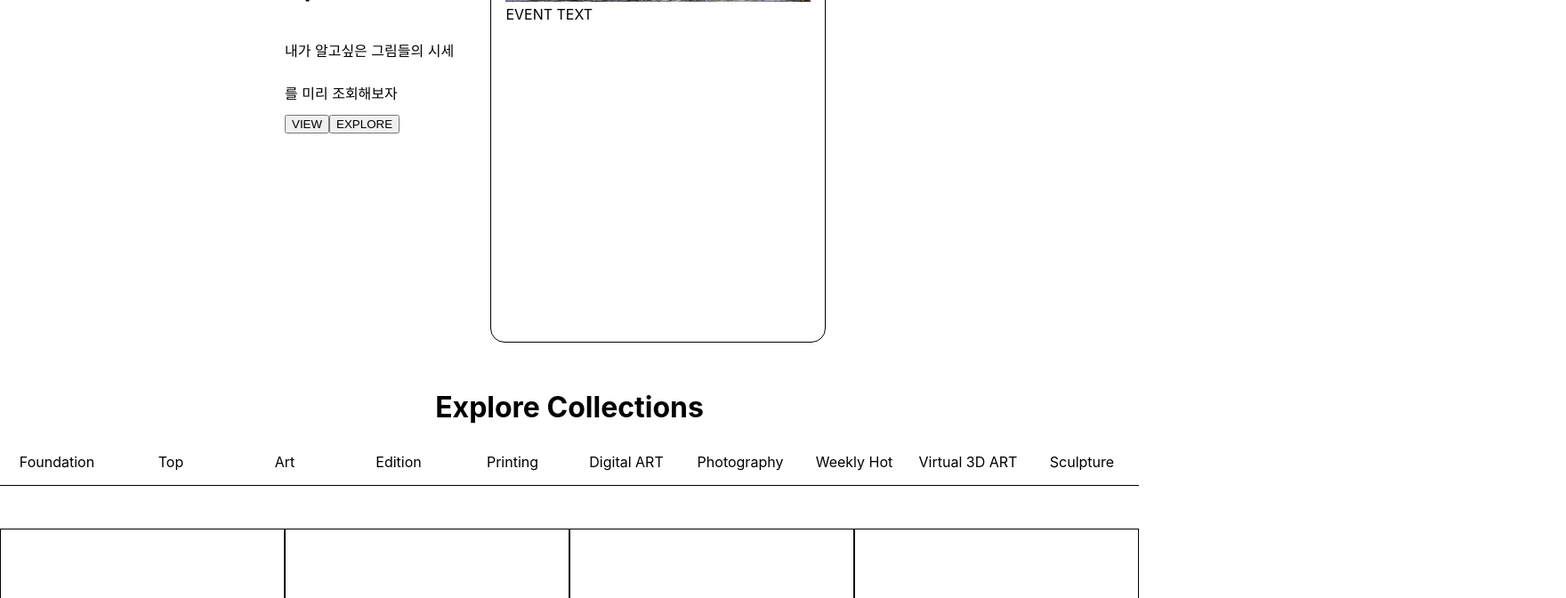
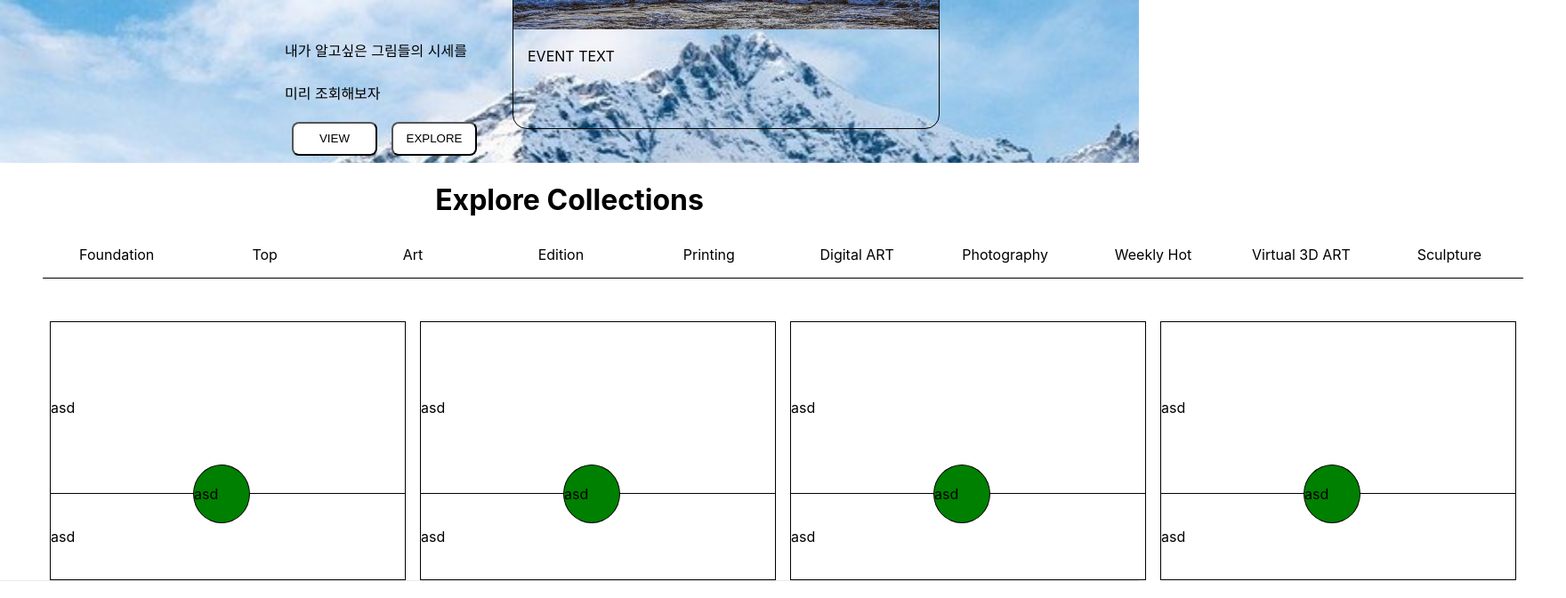
Before and after one commit to hjw4595/next, a Next.js app: page / in a window 1280 px wide. Shown: the part 360-1032 px from the top of the page at 89% size, 1760 px wide, since content can reach past the window. Built offline with nearby package versions, Linux system fonts and the light colour scheme.

Commit message:
스타일 수정 및 백그라운드 이미지 추가

```diff
--- a/components/common/button/button.module.css
+++ b/components/common/button/button.module.css
@@ -0,0 +1,12 @@
+.confirm {
+    line-height: 2rem;
+    width : 6rem;
+    margin: 0.5rem;
+    background-color: white;
+    border-radius: 0.5rem;
+    cursor: pointer;
+}
+
+.normal {
+    line-height: 2rem;
+}
--- a/components/common/card/card.module.css
+++ b/components/common/card/card.module.css
@@ -1,6 +1,6 @@
 .wrapper {
   position: relative;
-  width: 30rem;
+  flex: 0 0 25rem;
   border: 1px solid black;
 }
 
@@ -18,7 +18,7 @@
   background-color: green;
   z-index: 999;
   top: 10rem;
-  left: 13rem;
+  left: 10rem;
   border: 1px solid black;
   line-height: 4rem;
   width: 4rem;
--- a/components/page/main/Intro/index.tsx
+++ b/components/page/main/Intro/index.tsx
@@ -9,7 +9,6 @@ import Button from 'components/common/button'
 function Intro() {
     return (
     <div className={styles.wrapper}>
-
         <div className={styles.content}>
             <h1>
                 알고 구매하자,
@@ -26,8 +25,8 @@ function Intro() {
             </div>
         </div>
         <div className={styles.card}>
-            <Image src={introCardImage} alt='intro image' width={1000} height={700}  />
-            <div>
+            <Image className={styles['card-image']} src={introCardImage} alt='intro image' width={1000} height={600}  />
+            <div className={styles['card-text']} >
                 EVENT TEXT
             </div>
         </div>
--- a/components/page/main/Intro/intro.module.css
+++ b/components/page/main/Intro/intro.module.css
@@ -3,13 +3,14 @@
     height: 100%;
     justify-content: space-between;
     padding: 0 20rem;
+    background-image: url('/image/background.jpg');
+    background-size: cover;
 }
 
 .card {
-    height: 40rem;
-    width: 50rem;
+    flex: 0 0 30rem;
+    height: 25rem;
     margin : 2rem;
-    padding : 1rem;
     border: 1px solid black;
     border-radius: 1rem;
 }
@@ -23,3 +24,11 @@
     display: flex;
     align-content: space-around;
 }
+
+.card-image{
+    border-radius: 1rem 1rem 0 0;
+}
+
+.card-text {
+    padding: 1rem;
+}
--- a/pages/index.tsx
+++ b/pages/index.tsx
@@ -19,8 +19,11 @@ const Home: NextPage = () => {
         <Nav />
         <Intro />
         <h1 className={styles['main-title']}>Explore Collections</h1>
+        <div className={styles.contents}>
         <Category />
         <Contents />
+
+        </div>
       </main>
 
       <footer className={styles.footer}></footer>
--- a/styles/Home.module.css
+++ b/styles/Home.module.css
@@ -11,6 +11,11 @@
   flex-direction: column;
   justify-content: center;
   align-items: center;
+}
+
+.contents {
+  padding : 0 3rem;
+  min-width: 110rem;
 }
 
 .main-title {
```
Also changed, not shown: image/background.jpg (added).
